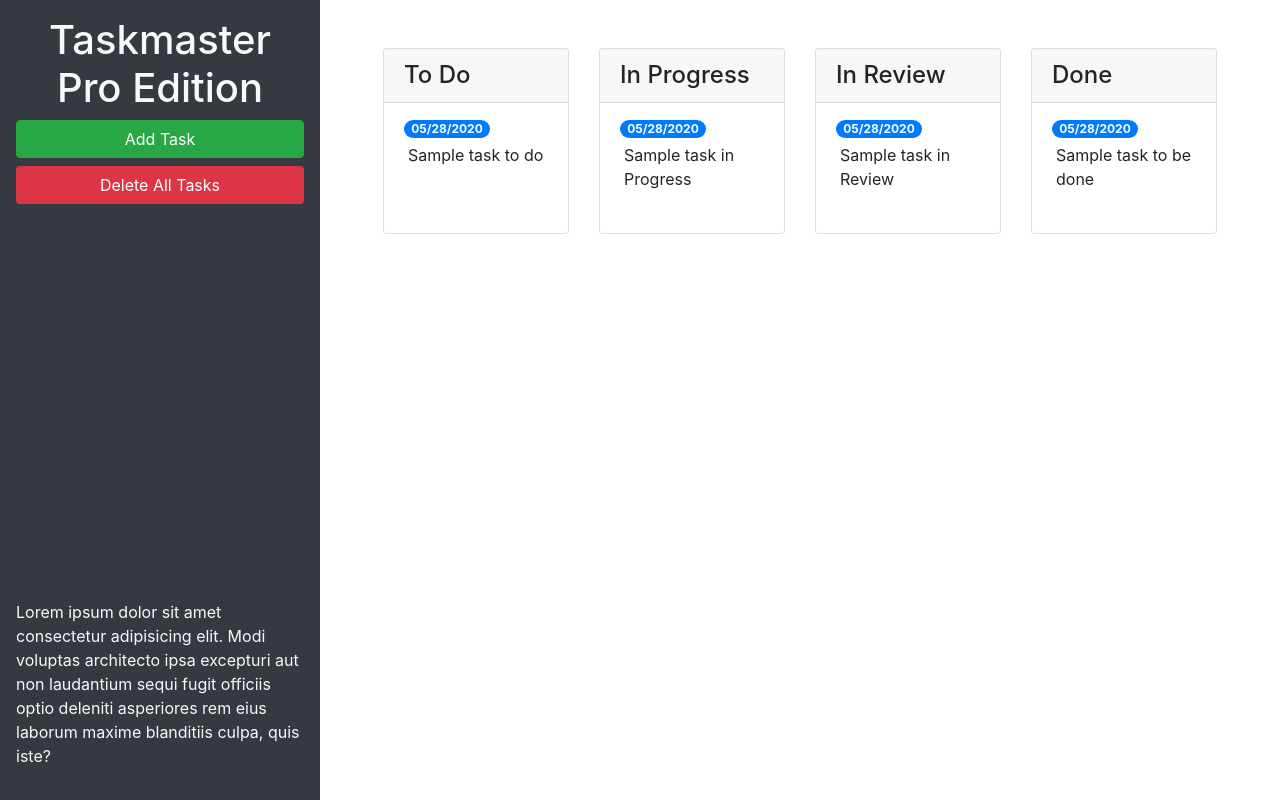
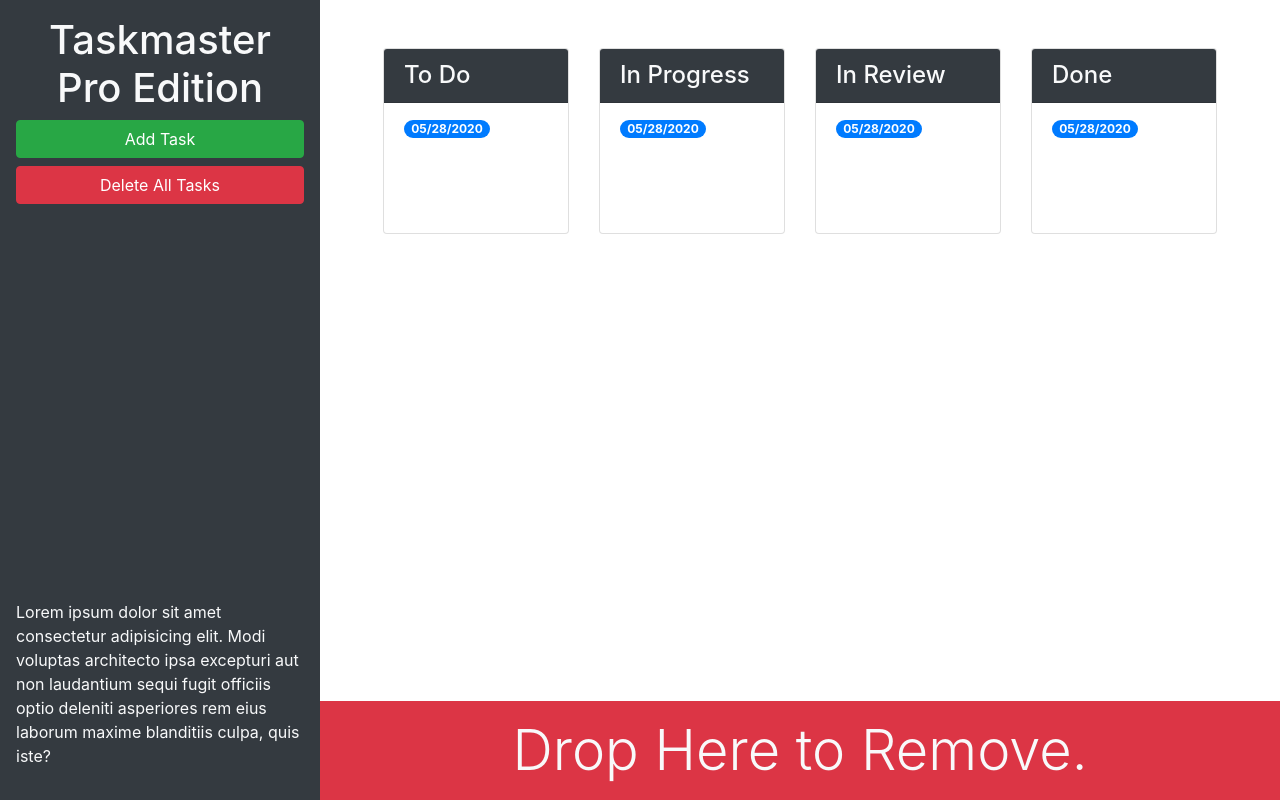
Before and after one commit to javarrisb/taskmaster-pro, a plain HTML site: page taskmaster-starter/index.html in a window 1280 px wide. Drawn offline with nearby package versions, Linux system fonts and the light colour scheme.

Commit message:
Added bootstrap utilities

```diff
--- a/taskmaster-starter/index.html
+++ b/taskmaster-starter/index.html
@@ -13,28 +13,29 @@
 <body>
 
   <div class="row min-vh-100 no-gutters">
-    <header class="col-12 col-lg-3 bg-dark text-light d-flex flex-column p-4 p-lg-3">
+    <header class="col-12 col-lg-3 bg-dark text-light sticky-top d-flex flex-column p-4 p-lg-3">
       <h1 class="text-center">Taskmaster Pro Edition</h1>
       <button id="create-task" class="btn btn-block btn-success" data-toggle="modal" data-target="#task-form-modal">Add
         Task</button>
       <button id="remove-tasks" class="btn btn-block btn-danger">Delete All Tasks</button>
-      <p class="mt-auto">Lorem ipsum dolor sit amet consectetur adipisicing elit. Modi voluptas architecto ipsa
+      <p class="mt-auto d-none d-lg-block">Lorem ipsum dolor sit amet consectetur adipisicing elit. Modi voluptas
+        architecto ipsa
         excepturi aut non
         laudantium sequi fugit officiis optio deleniti asperiores rem eius laborum maxime blanditiis culpa, quis iste?
       </p>
     </header>
-    <main class="col-12 col-lg-9">
+    <main class="col-12 col-lg-9 d-flex flex-column">
       <div class="m-5 row justify-content-around">
         <!-- todo start -->
         <div class="col-12 col-md-6 col-xl-3 mb-3">
           <div class="card">
-            <h4 class="card-header">
+            <h4 class="card-header bg-dark text-light">
               To Do
             </h4>
             <ul id="list-toDo" class="list-group list-group-flush">
               <li class="list-group-item">
                 <span class="badge badge-primary badge-pill">05/28/2020</span>
-                <p class="m-1">Sample task to do</p>
+                <p class="m-1"></p>
               </li>
             </ul>
           </div>
@@ -43,13 +44,13 @@
         <!-- in progress start -->
         <div class="col-12 col-md-6 col-xl-3 mb-3">
           <div class="card">
-            <h4 class="card-header">
+            <h4 class="card-header bg-dark text-light">
               In Progress
             </h4>
             <ul id="list-inProgress" class="list-group list-group-flush">
               <li class="list-group-item">
                 <span class="badge badge-primary badge-pill">05/28/2020</span>
-                <p class="m-1">Sample task in Progress</p>
+                <p class="m-1"></p>
               </li>
             </ul>
           </div>
@@ -58,13 +59,13 @@
         <!-- in review start-->
         <div class="col-12 col-md-6 col-xl-3 mb-3">
           <div class="card">
-            <h4 class="card-header">
+            <h4 class="card-header bg-dark text-light">
               In Review
             </h4>
             <ul id="list-inReview" class="list-group list-group-flush">
               <li class="list-group-item">
                 <span class="badge badge-primary badge-pill">05/28/2020</span>
-                <p class="m-1">Sample task in Review</p>
+                <p class="m-1"></p>
               </li>
             </ul>
           </div>
@@ -73,18 +74,23 @@
         <!-- done start -->
         <div class="col-12 col-md-6 col-xl-3 mb-3">
           <div class="card">
-            <h4 class="card-header">
+            <h4 class="card-header bg-dark text-light">
               Done
             </h4>
             <ul id="list-done" class="list-group list-group-flush">
               <li class="list-group-item">
                 <span class="badge badge-primary badge-pill">05/28/2020</span>
-                <p class="m-1">Sample task to be done</p>
+                <p class="m-1"></p>
               </li>
             </ul>
           </div>
         </div>
         <!-- done end -->
+      </div>
+      <div id="trash" class="mt-auto">
+        <div class="w-100 bg-danger p-3 text-center text-light display-4">
+          Drop Here to Remove.
+        </div>
       </div>
     </main>
   </div>
```
